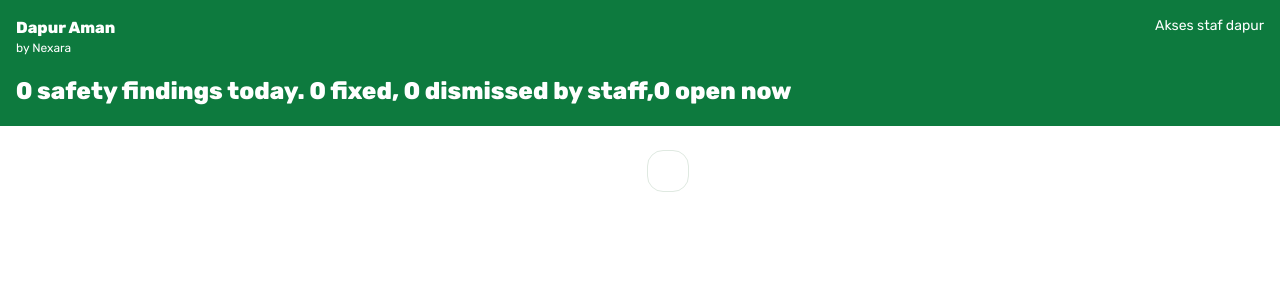
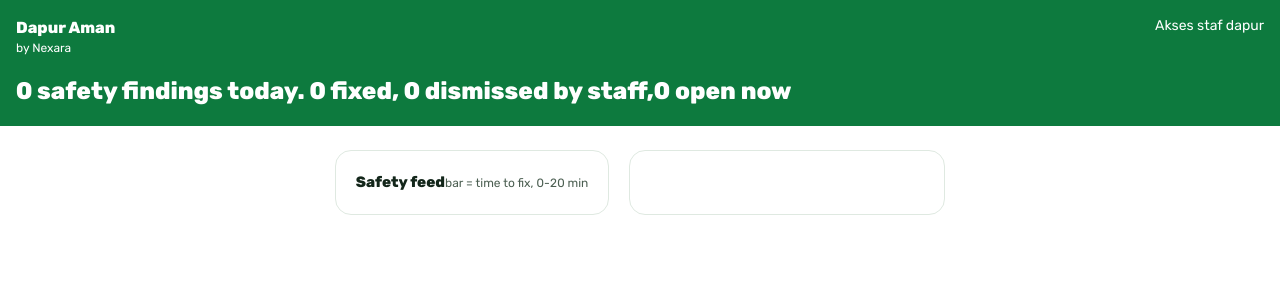
Before and after one commit to zayedrmdn/dapur-aman, a Next.js app in the folder frontend/: page /supervisor in a window 1280 px wide. Shown: the top 300 px of the page. Built offline with nearby package versions, Linux system fonts and the light colour scheme; what @mui/material-nextjs would draw is missing.

Commit message:
Add time to fix

```diff
--- a/frontend/app/components/SupervisorApp.tsx
+++ b/frontend/app/components/SupervisorApp.tsx
@@ -14,6 +14,9 @@ export default function SupervisorApp({ review = false }: { review?: boolean })
     const [fixCount, setFixCount] = useState(0)
     const [dismissCount, setDismissCount] = useState(0)
     const [openCount, setOpenCount] = useState(0)
+
+    const [timeToFix, setTimeToFix] = useState("0-20")
+
     async function logout() {
         try { await api("logout", {}); router.replace("/login"); }
         catch (error) { setError(error instanceof Error ? error.message : "Belum dapat keluar."); }
@@ -26,7 +29,13 @@ export default function SupervisorApp({ review = false }: { review?: boolean })
         >
         <main className="mx-auto grid max-w-[1440px] grid-cols-[minmax(0,1fr)] gap-5 p-4 [&>*]:min-w-0 md:grid-cols-[minmax(0,1fr)_minmax(0,1.15fr)] md:p-6">
             <section className="rounded-2xl border border-rule bg-paper p-4 md:order-2 md:p-5"></section>
-            <section className="grid content-start gap-5 md:order-1"></section>
+            <section className="grid content-start gap-5 md:order-1">
+                <div className="rounded-2xl border border-rule bg-paper p-4 md:p-5">
+                    <h2 className="flex items-baseline justify-between text-[15px] font-extrabold">Safety feed <small className="text-xs font-normal text-ink2">
+                        bar = time to fix, {timeToFix} min</small>
+                    </h2>
+                </div>
+            </section>
         </main>
     </SupervisorShell>
 }
```
